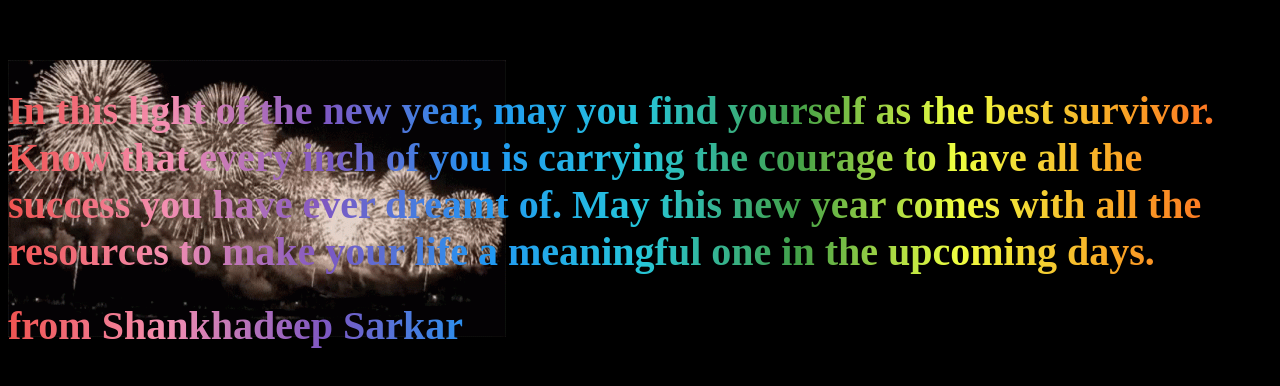
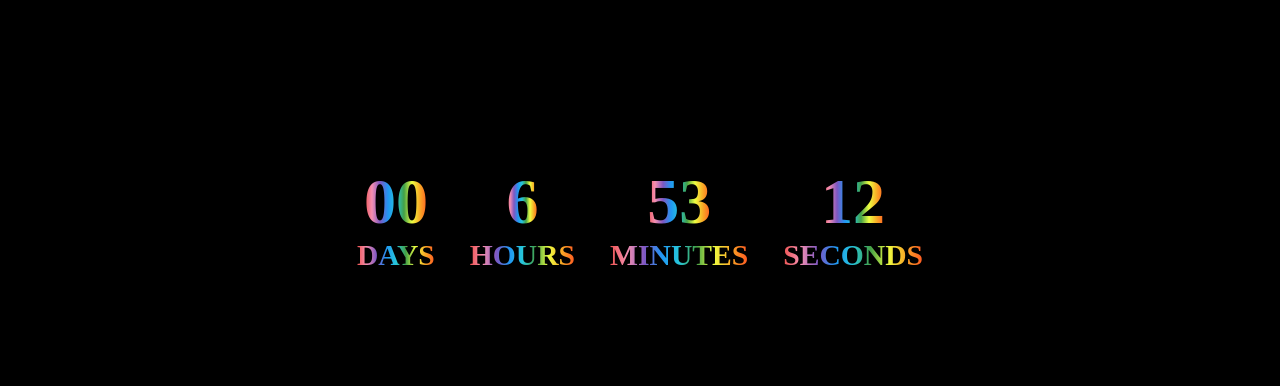
Before and after one commit to Surviv0r29/newyear, a React (Create React App) app: page / in a window 1280 px wide. Shown: the part 190-576 px from the top of the page. Built offline with nearby package versions, Linux system fonts and the light colour scheme.

Commit message:
The new chnges

```diff
--- a/src/App.css
+++ b/src/App.css
@@ -59,7 +59,7 @@ body{
 }
 
 .font-medium{
-  font-size: 2.5rem;
+  font-size: 1.85rem;
   font-weight:700;
   background: linear-gradient(to right, #ef5350, #f48fb1, #7e57c2, #2196f3, #26c6da, #43a047, #eeff41, #f9a825, #ff5722);
   -webkit-background-clip: text;
--- a/src/App.js
+++ b/src/App.js
@@ -21,7 +21,7 @@ const getTimedata = ()=>{
 function App() {
   const [countdown,setCountdown] = useState()
   const [isloading,setLoading] =useState(true)
-  const [isNewyear,setNewyear] = useState(true)
+  const [isNewyear,setNewyear] = useState(false)
   useEffect(()=>{
     const interval = setInterval(()=>{
       const timedelta = getTimedata()
```
